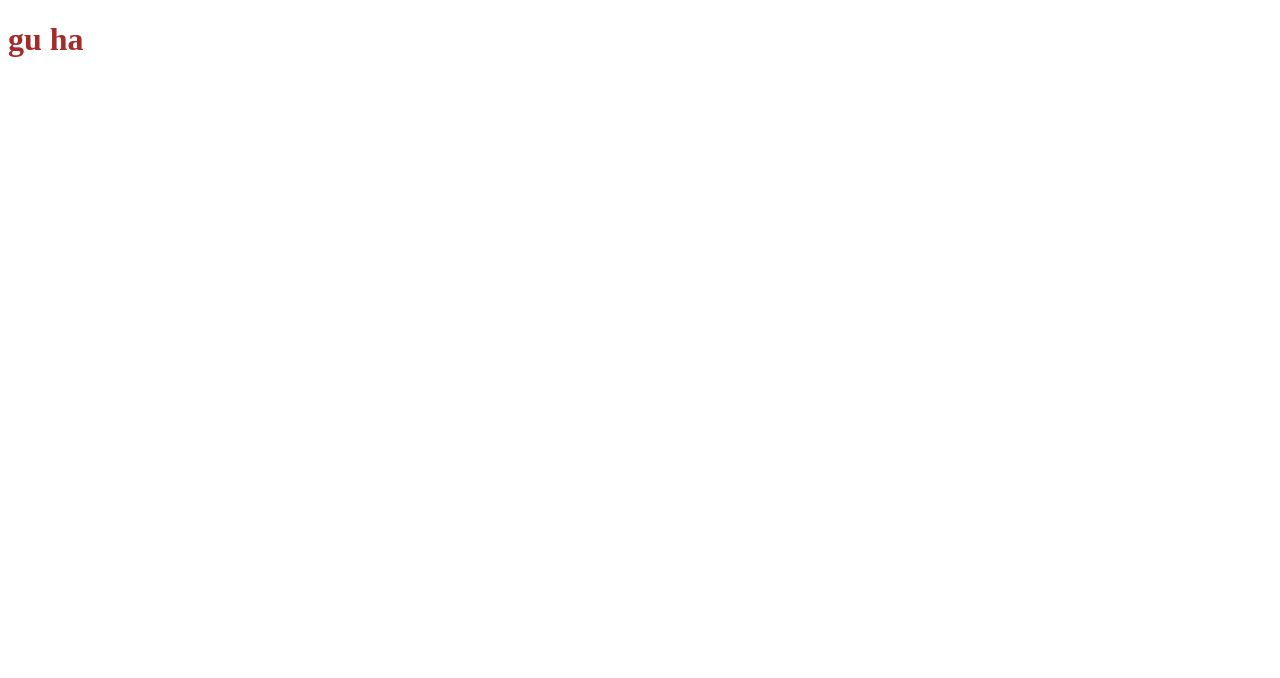
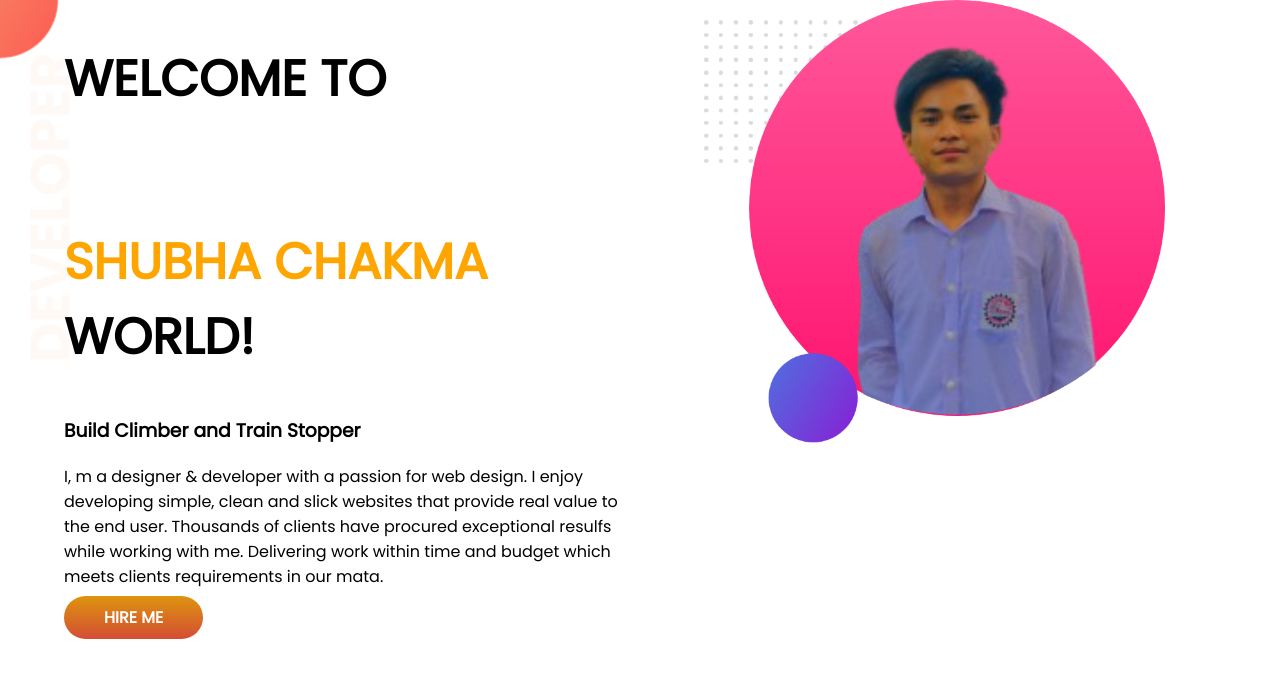
Before and after one commit to shubhachakma/developer-portfolio, a plain HTML site: page index.html in a window 1280 px wide. Drawn offline with Linux system fonts and the light colour scheme.

Commit message:
link-added

```diff
--- a/index.html
+++ b/index.html
@@ -4,10 +4,24 @@
     <meta charset="UTF-8">
     <meta name="viewport" content="width=device-width, initial-scale=1.0">
     <title>Shubha Portfolio</title>
+    <link rel="preconnect" href="https://fonts.googleapis.com">
+   <link rel="preconnect" href="https://fonts.gstatic.com" crossorigin>
+   <link href="https://fonts.googleapis.com/css2?family=Poppins&display=swap" rel="stylesheet">
     <link rel="stylesheet" href="style.css">
 
 </head>
 <body>
-    <h1>gu ha</h1>
+    <section class="top-banner">
+        <div class="welcome">
+            <h1>WELCOME TO </h1><BR/>
+        <H1>
+            <span class="orange-color">SHUBHA CHAKMA</span> WORLD!
+        </H1>
+        <h3>Build Climber and Train Stopper</h3>
+        <p>I, m a designer & developer with a passion for web design. I enjoy developing simple, clean and slick websites that provide real value to the end user. Thousands of clients have procured exceptional resulfs while working with me. Delivering work within time and budget which meets clients requirements in our mata.</p>
+        <a class="button" target="_blank" href="https://shubhachakma.github.io/HTML/form.html" >HIRE ME</a>
+        </div>
+        <div class="welcome"><img src="images/shubha2.png" alt=""></div>
+    </section>
 </body>
 </html>
--- a/style.css
+++ b/style.css
@@ -1,3 +1,36 @@
-h1{
-    color: brown;
-}
+body {
+    font-family: "Poppins", sans-serif;
+    font-weight: 400;
+    font-style: normal;
+    margin: 0;
+  }
+  h1{
+    font-size: 50px;
+  }
+  .orange-color{
+    color: orange;
+  }
+  section{
+    display: flex;
+  }
+  .welcome{
+    width: 50%;
+    padding-left: 5%;
+  }
+  .welcome img{
+    width: 80%;
+  }
+  .button{
+text-decoration: none;
+background-image: linear-gradient(rgb(221, 148, 14), rgb(212, 77, 53)
+);
+    padding: 10px 40px;
+    color: rgb(173, 16, 16);
+    color: white;
+    font-weight: 700;
+    border-radius: 100px;
+  }
+  .top-banner{
+    background-image: url(images/top-banner.png);
+    background-repeat: no-repeat;
+  }
```
Also changed, not shown: images/dream-bg.png (added), images/exp-bg.png (added), images/jhankar.png (added), images/jhankar2.png (added), images/my-bg.png (added), images/my-bg2.png (added), images/shubha2.png (added), images/top-banner.png (added), 7 other files.
